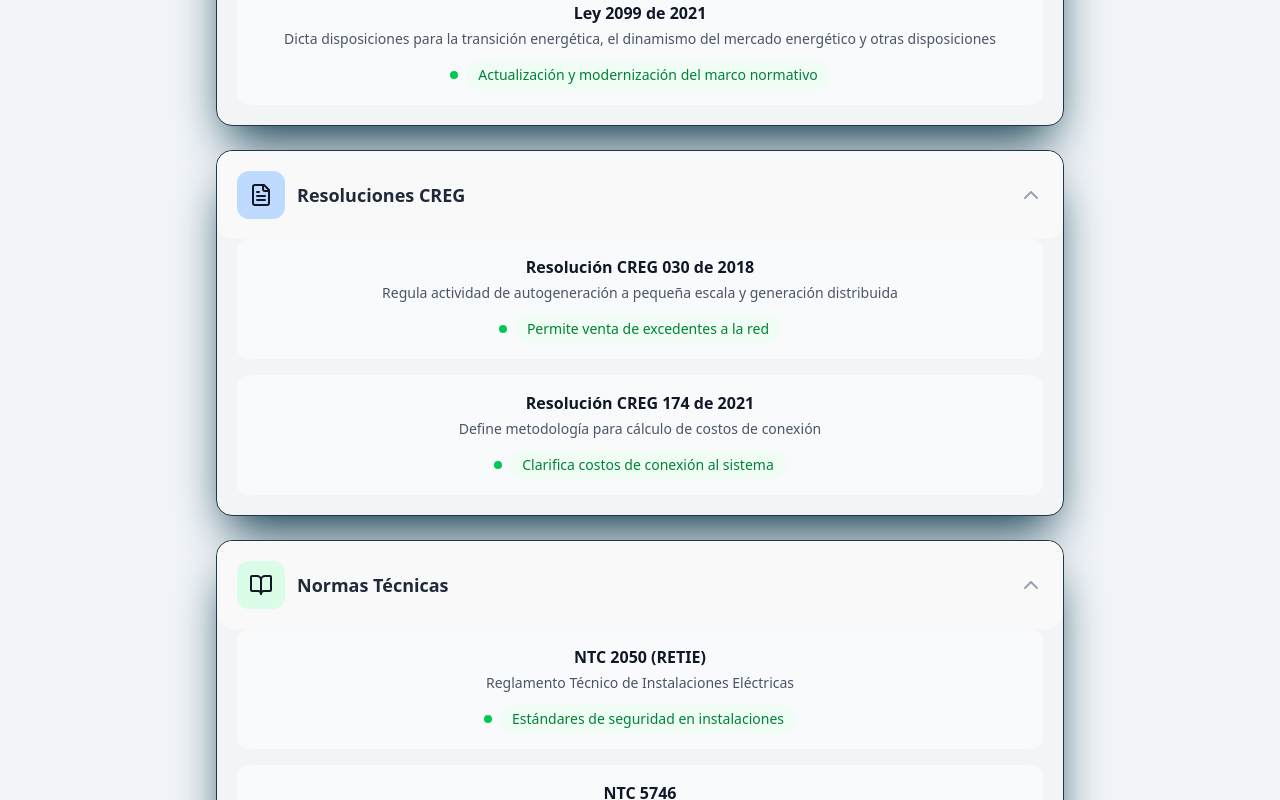
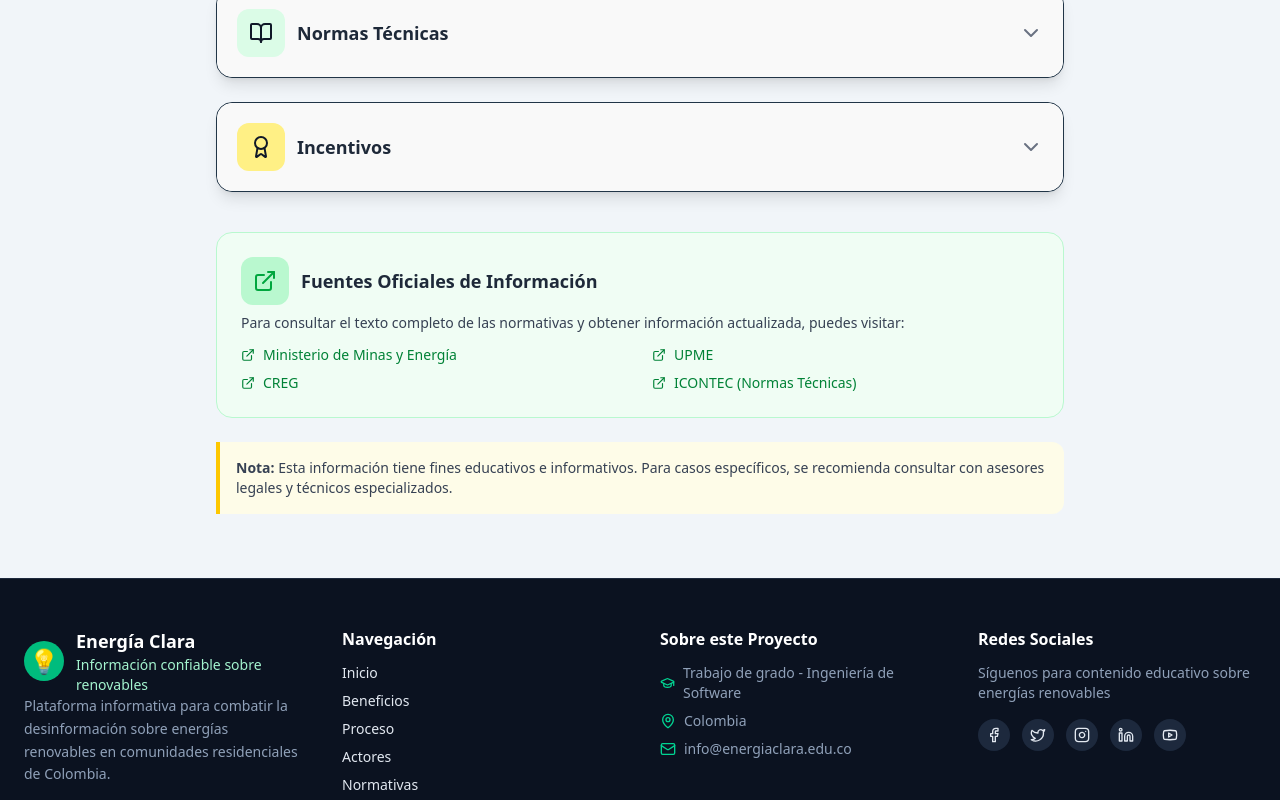
Before and after one commit to edwinvg99/energia-clara, a React (Vite) app in the folder client/: page /normativas in a window 1280 px wide. Shown: the part 560-1360 px from the top of the page. Built offline with nearby package versions, Linux system fonts and the light colour scheme.

Commit message:
Actualización de componentes y estilos de la página web

```diff
--- a/client/src/App.jsx
+++ b/client/src/App.jsx
@@ -9,6 +9,7 @@ import Beneficios from './components/Beneficios';
 import Procesos from './components/Procesos';
 import Actores from './components/Actores';
 import Normativas from './components/Normativas';
+import Footer from './components/Footer';
 
 function ProtectedRoute({ children }) {
   const { user, loading } = useContext(UserContext);
@@ -64,9 +65,12 @@ function App() {
         <Route path="/procesos" element={<Procesos />} />
         <Route path="/actores" element={<Actores />} />
         <Route path="/normativas" element={<Normativas />} />
+
         {/* otras rutas */}
       </Routes>
+      <Footer />
     </BrowserRouter>
+
   );
 }
 
--- /dev/null
+++ b/client/src/components/Footer.jsx
@@ -0,0 +1,91 @@
+import React from "react";
+import { Facebook, Twitter, Instagram, Linkedin, Youtube, Mail, MapPin, GraduationCap } from "lucide-react";
+
+function Footer() {
+  return (
+    <footer className="bg-[#0b1220] text-slate-200 py-12 border-t border-slate-800">
+      <div className="max-w-7xl mx-auto px-6 grid grid-cols-1 md:grid-cols-4 gap-10">
+        {/* Columna 1 */}
+        <div>
+          <div className="flex items-center space-x-3">
+            <span className="p-2 bg-emerald-500 rounded-full h-10 w-10 flex items-center justify-center text-white mr-3 font-bold text-2xl">💡</span>
+            <div>
+              <h3 className="font-bold text-lg text-white">Energía Clara</h3>
+              <p className="text-emerald-200 text-sm">
+                Información confiable sobre renovables
+              </p>
+            </div>
+          </div>
+          <p className="text-slate-400 text-sm leading-relaxed">
+            Plataforma informativa para combatir la desinformación sobre
+            energías renovables en comunidades residenciales de Colombia.
+          </p>
+        </div>
+
+        {/* Columna 2 */}
+        <div>
+          <h4 className="font-semibold text-white mb-3">Navegación</h4>
+          <ul className="space-y-2 text-sm">
+            <li><a href="/" className="hover:text-emerald-400 transition">Inicio</a></li>
+            <li><a href="/beneficios" className="hover:text-emerald-400 transition">Beneficios</a></li>
+            <li><a href="/procesos" className="hover:text-emerald-400 transition">Proceso</a></li>
+            <li><a href="/actores" className="hover:text-emerald-400 transition">Actores</a></li>
+            <li><a href="/normativas" className="hover:text-emerald-400 transition">Normativas</a></li>
+          </ul>
+        </div>
+
+        {/* Columna 3 */}
+        <div>
+          <h4 className="font-semibold text-white mb-3">Sobre este Proyecto</h4>
+          <ul className="space-y-2 text-sm text-slate-400">
+            <li className="flex items-center gap-2">
+              <GraduationCap size={16} className="text-emerald-400" />
+              Trabajo de grado - Ingeniería de Software
+            </li>
+            <li className="flex items-center gap-2">
+              <MapPin size={16} className="text-emerald-400" />
+              Colombia
+            </li>
+            <li className="flex items-center gap-2">
+              <Mail size={16} className="text-emerald-400" />
+              info@energiaclara.edu.co
+            </li>
+          </ul>
+        </div>
+
+        {/* Columna 4 */}
+        <div>
+          <h4 className="font-semibold text-white mb-3">Redes Sociales</h4>
+          <p className="text-sm text-slate-400 mb-4">
+            Síguenos para contenido educativo sobre energías renovables
+          </p>
+          <div className="flex gap-3">
+            <a href="#" className="p-2 rounded-full bg-slate-800 hover:bg-emerald-500 transition">
+              <Facebook size={16} />
+            </a>
+            <a href="#" className="p-2 rounded-full bg-slate-800 hover:bg-emerald-500 transition">
+              <Twitter size={16} />
+            </a>
+            <a href="#" className="p-2 rounded-full bg-slate-800 hover:bg-emerald-500 transition">
+              <Instagram size={16} />
+            </a>
+            <a href="#" className="p-2 rounded-full bg-slate-800 hover:bg-emerald-500 transition">
+              <Linkedin size={16} />
+            </a>
+            <a href="#" className="p-2 rounded-full bg-slate-800 hover:bg-emerald-500 transition">
+              <Youtube size={16} />
+            </a>
+          </div>
+        </div>
+      </div>
+
+      {/* Línea inferior */}
+      <div className="max-w-7xl mx-auto px-6 mt-10 pt-6 border-t border-slate-800 text-sm flex flex-col md:flex-row justify-between text-slate-500">
+        <p>© 2025 Energía Clara - Plataforma Informativa Académica sobre Energías Renovables en Colombia</p>
+        <p>Proyecto Educativo</p>
+      </div>
+    </footer>
+  );
+}
+
+export default Footer;
--- a/client/src/components/Home.jsx
+++ b/client/src/components/Home.jsx
@@ -1,12 +1,18 @@
 import React from "react";
+import Beneficios from "./Beneficios";
+import Procesos from "./Procesos";
+import Actores from "./Actores";
+import Normativas from "./Normativas";
+import { CheckCircle, BookOpen, Users } from "lucide-react";
 
 const HERO_IMAGE_URL =
   "https://www.thecircularlab.com/web/app/uploads/2024/07/post-tcl-energia-limpia.jpg";
 
 function Home() {
   return (
-    <div className="h-screen bg-slate-950 text-white overflow-hidden">
-      <section className="relative isolate h-full">
+    <div className="flex flex-col w-full overflow-x-hidden">
+      {/* HERO (pantalla inicial) */}
+      <section className="relative isolate h-screen bg-slate-950 text-white overflow-hidden">
         <div className="absolute inset-0">
           <img
             src={HERO_IMAGE_URL}
@@ -36,49 +42,76 @@ function Home() {
 
             <div className="flex flex-wrap gap-4">
               <a
-                href="#informacion"
-                className="inline-flex items-center justify-center rounded-full bg-linear-to-r from-emerald-500 to-emerald-400 px-6 py-3 text-sm font-semibold text-slate-900 shadow-lg shadow-emerald-500/30 transition-all duration-200 hover:-translate-y-0.5 hover:from-emerald-400 hover:to-emerald-300 focus-visible:outline-none focus-visible:ring-2 focus-visible:ring-emerald-300 "
+                href="#beneficios"
+                className="inline-flex items-center justify-center rounded-full bg-linear-to-r from-emerald-500 to-emerald-400 px-3 py-2 text-sm font-semibold text-slate-900 shadow-lg shadow-emerald-500/30 transition-all duration-200 hover:-translate-y-0.5 hover:from-emerald-400 hover:to-emerald-300 focus-visible:outline-none focus-visible:ring-2 focus-visible:ring-emerald-300 "
               >
                 Explorar información
               </a>
               <a
-                href="/procesos"
-                className="inline-flex items-center justify-center rounded-full border border-white/20 px-6 py-3 text-sm font-semibold text-white transition-all duration-200 hover:-translate-y-0.5 hover:border-white/40 hover:bg-white/10 focus-visible:outline-none focus-visible:ring-2 focus-visible:ring-emerald-300"
+                href="#procesos"
+                className="inline-flex items-center justify-center rounded-full border border-white/20 px-3 py-2 text-sm font-semibold text-white transition-all duration-200 hover:-translate-y-0.5 hover:border-white/40 hover:bg-white/10 focus-visible:outline-none focus-visible:ring-2 focus-visible:ring-emerald-300"
               >
                 Ver procesos
               </a>
             </div>
-
-            <div className="grid gap-4 text-sm sm:grid-cols-3 mt-20">
-              <div className="rounded-xl border border-white/10 bg-white/5 p-4 backdrop-blur">
-                <p className="font-semibold text-emerald-500">
-                  Información verificada
-                </p>
-                <p className="mt-1 text-slate-200/80">
-                  Fuentes oficiales y datos actualizados para tomar decisiones
-                  informadas.
-                </p>
-              </div>
-              <div className="rounded-xl border border-white/10 bg-white/5 p-4 backdrop-blur">
-                <p className="font-semibold text-emerald-500">
-                  Fuentes confiables
-                </p>
-                <p className="mt-1 text-slate-200/80">
-                  Contenido curado con apoyo de expertos en transición
-                  energética.
-                </p>
-              </div>
-              <div className="rounded-xl border border-white/10 bg-white/5 p-4 backdrop-blur">
-                <p className="font-semibold text-emerald-500">
-                  Para comunidades
-                </p>
-                <p className="mt-1 text-slate-200/80">
-                  Recursos diseñados para liderar proyectos energéticos locales.
-                </p>
+            <div className="relative mt-0 border-t border-white/10 pt-0">
+              <div className="grid gap-8 text-center sm:grid-cols-3 px-4">
+                {[
+                  {
+                    icon: <CheckCircle className="w-10 h-10 text-emerald-400" />,
+                    title: "Información Verificada",
+                    text: "Fuentes oficiales y datos actualizados para tomar decisiones informadas.",
+                  },
+                  {
+                    icon: <BookOpen className="w-10 h-10 text-emerald-400" />,
+                    title: "Fuentes Confiables",
+                    text: "Contenido curado con apoyo de expertos en transición energética.",
+                  },
+                  {
+                    icon: <Users className="w-10 h-10 text-emerald-400" />,
+                    title: "Para Comunidades",
+                    text: "Recursos diseñados para liderar proyectos energéticos locales.",
+                  },
+                ].map((item, index) => (
+                  <div
+                    key={index}
+                    className="group flex flex-col items-center justify-center p-6 rounded-xl transition-all duration-500 hover:bg-white/5 hover:shadow-lg hover:shadow-emerald-500/10"
+                  >
+                    <div className="transition-transform duration-500 group-hover:scale-110">
+                      {item.icon}
+                    </div>
+                    <p className="mt-3 text-base font-semibold text-white">
+                      {item.title}
+                    </p>
+                    <p className="mt-1 text-slate-300 opacity-0 group-hover:opacity-100 transition-opacity duration-500 text-sm max-w-xs">
+                      {item.text}
+                    </p>
+                  </div>
+                ))}
               </div>
             </div>
           </div>
         </div>
+      </section>
+
+      {/* Sección de Beneficios */}
+      <section id="beneficios" className="bg-white">
+        <Beneficios />
+      </section>
+
+      {/* Sección de Procesos */}
+      <section id="procesos" className="bg-gray-50">
+        <Procesos />
+      </section>
+
+      {/* Sección de Actores */}
+      <section id="actores" className=" bg-white">
+        <Actores />
+      </section>
+
+      {/* Sección de Normativas */}
+      <section id="normativas" className="bg-gray-50">
+        <Normativas />
       </section>
     </div>
   );
--- a/client/src/components/Normativas.jsx
+++ b/client/src/components/Normativas.jsx
@@ -9,49 +9,34 @@ import {
   ExternalLink,
 } from "lucide-react";
 
-// eslint-disable-next-line no-unused-vars
-const Accordion = ({ icon: IconComponent, color, title, items }) => {
-  const [open, setOpen] = useState(true);
+// Componente Accordion (ahora recibe openIndex y setOpenIndex)
+const Accordion = ({ index, icon: IconComponent, color, title, items, openIndex, setOpenIndex }) => {
+  const isOpen = openIndex === index;
 
   return (
-    <div className="border rounded-2xl shadow-cyan-950 shadow-2xl mb-6 bg-gray-100">
+    <div className="border rounded-2xl shadow-lg mb-6 bg-white">
       {/* Header */}
       <button
-        onClick={() => setOpen(!open)}
-        className="flex justify-between items-center w-full p-5 bg-gray-300 hover:bg-gray-50 transition-colors rounded-2xl"
+        onClick={() => setOpenIndex(isOpen ? null : index)}
+        className="flex justify-between items-center w-full p-5 bg-gray-100 hover:bg-gray-200 transition-colors rounded-2xl"
       >
         <div className="flex items-center gap-3">
-          <div
-            className={`p-3 rounded-xl ${color} bg-opacity-10 flex items-center justify-center`}
-          >
+          <div className={`p-3 rounded-xl ${color} bg-opacity-30 flex items-center justify-center`}>
             <IconComponent className="w-6 h-6 text-gray-900" />
           </div>
-          <h2 className="text-lg font-semibold text-gray-800">
-            {title}
-          </h2>
+          <h2 className="text-lg font-semibold text-gray-800">{title}</h2>
         </div>
-        {open ? (
-          <ChevronUp className="text-gray-400" />
-        ) : (
-          <ChevronDown className="text-gray-400" />
-        )}
+        {isOpen ? <ChevronUp className="text-gray-500" /> : <ChevronDown className="text-gray-500" />}
       </button>
 
-      {/* Body */}
-      {open && (
+      {/* Contenido */}
+      {isOpen && (
         <div className="p-5 pt-0 space-y-4">
           {items.map((item, idx) => (
-            <div
-              key={idx}
-              className="bg-gray-50 rounded-xl p-4 transition-all text-center"
-            >
-              <h3 className="font-semibold text-gray-900">
-                {item.title}
-              </h3>
-              <p className="text-gray-600 text-sm mt-1">
-                {item.description}
-              </p>
-              <div className="flex items-center justify-center-safe gap-2 mt-3">
+            <div key={idx} className="bg-gray-50 rounded-xl p-4 text-center">
+              <h3 className="font-semibold text-gray-900">{item.title}</h3>
+              <p className="text-gray-600 text-sm mt-1">{item.description}</p>
+              <div className="flex items-center justify-center gap-2 mt-3">
                 <span className="w-2 h-2 bg-green-500 rounded-full"></span>
                 <span className="text-green-700 text-sm bg-green-50 px-3 py-1 rounded-full">
                   {item.note}
@@ -65,48 +50,36 @@ const Accordion = ({ icon: IconComponent, color, title, items }) => {
   );
 };
 
+// Bloque de fuentes oficiales
 const FuentesOficiales = () => (
   <div className="bg-green-50 border border-green-200 rounded-2xl p-6 mt-10 text-left">
     <div className="flex items-center gap-3 mb-2">
-      <div className="p-3 rounded-xl bg-green-200 bg-opacity-10">
+      <div className="p-3 rounded-xl bg-green-200 bg-opacity-20">
         <ExternalLink className="text-green-600 w-6 h-6" />
       </div>
-      <h3 className="text-lg font-semibold text-gray-800">
-        Fuentes Oficiales de Información
-      </h3>
+      <h3 className="text-lg font-semibold text-gray-800">Fuentes Oficiales de Información</h3>
     </div>
     <p className="text-gray-700 text-sm mb-3">
       Para consultar el texto completo de las normativas y obtener información actualizada, puedes visitar:
     </p>
     <div className="grid grid-cols-1 sm:grid-cols-2 gap-x-6 gap-y-2 text-sm">
-      <a
-        href="#"
-        className="flex items-center gap-2 text-green-700 hover:underline"
-      >
+      <a href="#" className="flex items-center gap-2 text-green-700 hover:underline">
         <ExternalLink size={14} /> Ministerio de Minas y Energía
       </a>
-      <a
-        href="#"
-        className="flex items-center gap-2 text-green-700 hover:underline"
-      >
+      <a href="#" className="flex items-center gap-2 text-green-700 hover:underline">
         <ExternalLink size={14} /> UPME
       </a>
-      <a
-        href="#"
-        className="flex items-center gap-2 text-green-700 hover:underline"
-      >
+      <a href="#" className="flex items-center gap-2 text-green-700 hover:underline">
         <ExternalLink size={14} /> CREG
       </a>
-      <a
-        href="#"
-        className="flex items-center gap-2 text-green-700 hover:underline"
-      >
+      <a href="#" className="flex items-center gap-2 text-green-700 hover:underline">
         <ExternalLink size={14} /> ICONTEC (Normas Técnicas)
       </a>
     </div>
   </div>
 );
 
+// Bloque de nota final
 const Nota = () => (
   <div className="bg-yellow-50 border-l-4 border-yellow-400 rounded-r-xl mt-6 p-4 text-left">
     <p className="text-gray-700 text-sm">
@@ -117,17 +90,17 @@ const Nota = () => (
 );
 
 export default function Normativas() {
-    const leyes = [
+  const [openIndex, setOpenIndex] = useState(null);
+
+  const leyes = [
     {
       title: "Ley 1715 de 2014",
-      description:
-        "Regula la integración de energías renovables no convencionales al Sistema Energético Nacional",
+      description: "Regula la integración de energías renovables no convencionales al Sistema Energético Nacional",
       note: "Marco legal principal para energías renovables",
     },
     {
       title: "Ley 2099 de 2021",
-      description:
-        "Dicta disposiciones para la transición energética, el dinamismo del mercado energético y otras disposiciones",
+      description: "Dicta disposiciones para la transición energética, el dinamismo del mercado energético y otras disposiciones",
       note: "Actualización y modernización del marco normativo",
     },
   ];
@@ -135,17 +108,16 @@ export default function Normativas() {
   const resoluciones = [
     {
       title: "Resolución CREG 030 de 2018",
-      description:
-        "Regula actividad de autogeneración a pequeña escala y generación distribuida",
+      description: "Regula actividad de autogeneración a pequeña escala y generación distribuida",
       note: "Permite venta de excedentes a la red",
     },
     {
       title: "Resolución CREG 174 de 2021",
-      description:
-        "Define metodología para cálculo de costos de conexión",
+      description: "Define metodología para cálculo de costos de conexión",
       note: "Clarifica costos de conexión al sistema",
     },
   ];
+
   const normas = [
     {
       title: "NTC 2050 (RETIE)",
@@ -162,20 +134,17 @@ export default function Normativas() {
   const incentivos = [
     {
       title: "Deducción de Renta",
-      description:
-        "Hasta 50% del valor de la inversión deducible del impuesto de renta",
+      description: "Hasta 50% del valor de la inversión deducible del impuesto de renta",
       note: "Beneficio tributario por 5 años",
     },
     {
       title: "Exclusión de IVA",
-      description:
-        "Equipos destinados a generación renovable exentos de IVA",
+      description: "Equipos destinados a generación renovable exentos de IVA",
       note: "Reducción de costos de implementación",
     },
     {
       title: "Exención Arancelaria",
-      description:
-        "No pago de aranceles para importación de equipos y maquinaria",
+      description: "No pago de aranceles para importación de equipos y maquinaria",
       note: "Aplicable a equipos no producidos en Colombia",
     },
   ];
@@ -183,50 +152,24 @@ export default function Normativas() {
   return (
     <div className="min-h-screen bg-slate-100">
       <section className="max-w-4xl mx-auto py-16 px-6 text-center">
-        {/* Encabezado */}
-        <span className="inline-block bg-gray-300 text-red-600 font-semibold px-4 py-1 rounded-full text-sm mb-3">
+        <span className="inline-block bg-gray-200 text-red-600 font-semibold px-4 py-1 rounded-full text-sm mb-3">
           Marco Legal
         </span>
         <h2 className="text-3xl md:text-4xl font-bold text-gray-900 mb-3">
           Normativas y Regulaciones
         </h2>
-
-        <p className="text-gray-900 mb-10">
-          Información simplificada sobre las leyes, resoluciones e incentivos que
-          rigen la implementación de energías renovables en Colombia
+        <p className="text-gray-800 mb-10">
+          Información simplificada sobre las leyes, resoluciones e incentivos que rigen la implementación de energías renovables en Colombia
         </p>
 
         {/* Acordeones */}
-        <Accordion
-          icon={Scale}
-          color="bg-red-200"
-          title="Leyes y Decretos"
-          items={leyes}
-        />
-        <Accordion
-          icon  =  {FileText}
-          color="bg-blue-200"
-          title="Resoluciones CREG"
-          items={resoluciones}
-        />
+        <Accordion index={0} icon={Scale} color="bg-red-200" title="Leyes y Decretos" items={leyes} openIndex={openIndex} setOpenIndex={setOpenIndex} />
+        <Accordion index={1} icon={FileText} color="bg-blue-200" title="Resoluciones CREG" items={resoluciones} openIndex={openIndex} setOpenIndex={setOpenIndex} />
+        <Accordion index={2} icon={BookOpen} color="bg-green-100" title="Normas Técnicas" items={normas} openIndex={openIndex} setOpenIndex={setOpenIndex} />
+        <Accordion index={3} icon={Award} color="bg-yellow-200" title="Incentivos" items={incentivos} openIndex={openIndex} setOpenIndex={setOpenIndex} />
 
-        <Accordion
-          icon={BookOpen}
-          color="bg-green-100"
-          title="Normas Técnicas"
-          items={normas}
-        />
-        <Accordion
-          icon={Award}
-          color="bg-yellow-200"
-          title="Incentivos"
-          items={incentivos}
-        />
-
-        {/* Fuentes Oficiales */}
+        {/* Fuentes y Nota */}
         <FuentesOficiales />
-
-        {/* Nota Final */}
         <Nota />
       </section>
     </div>
```
Also changed, not shown: 1 other file (tests, documents, lock files or other folders).
